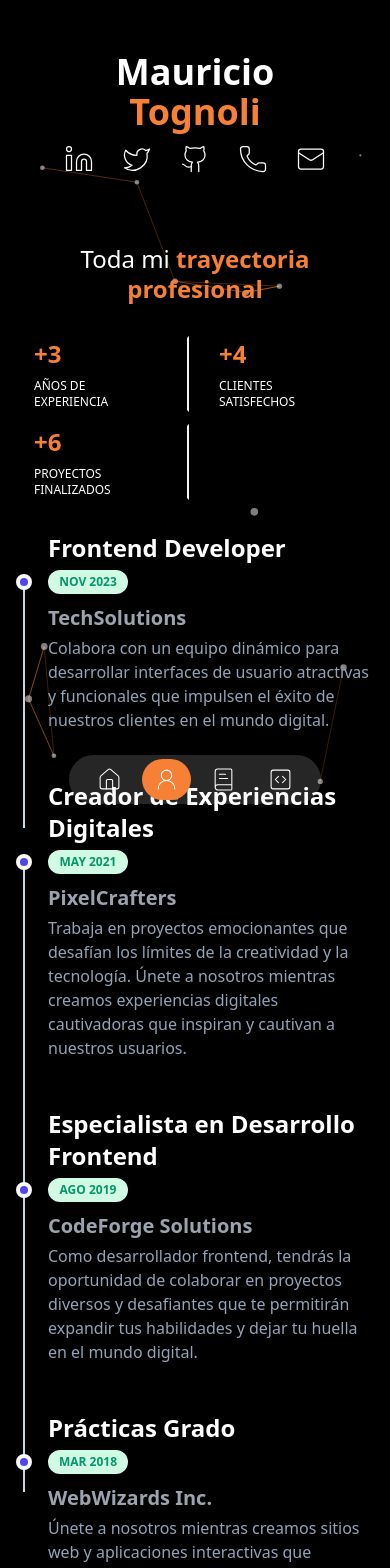
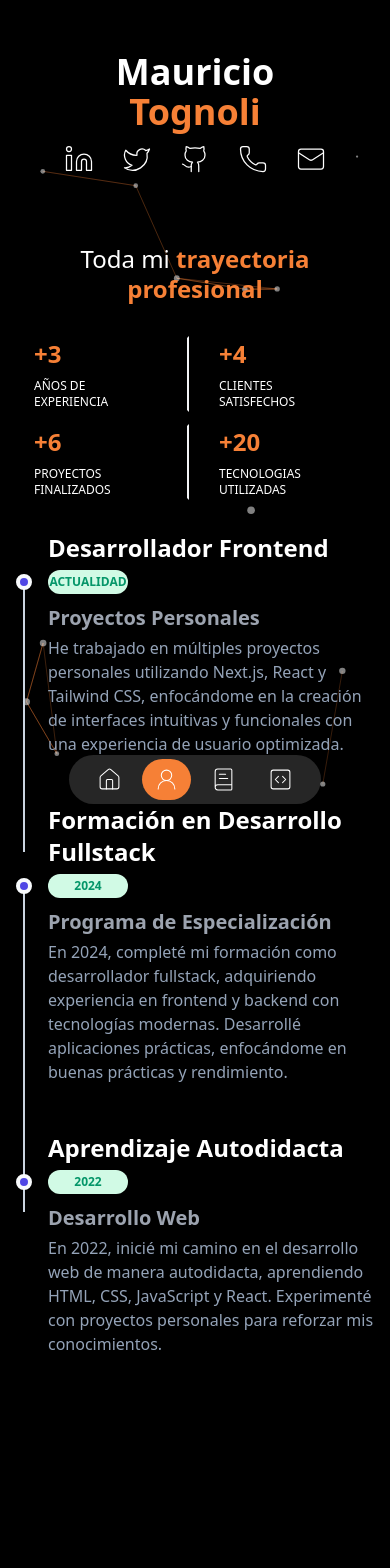
Before and after one commit to MauricioTognoli/Portfolio-Web, a Next.js app in the folder landing/: page /about-me in a window 390 px wide. Shown: the top 1568 px of the page. After the commit the page ends 1516 px from the top, so only its background shows below. Built offline with nearby package versions, Linux system fonts and the light colour scheme.

Commit message:
fix responsive en about-me

```diff
--- a/landing/components/Counter-services.tsx
+++ b/landing/components/Counter-services.tsx
@@ -1,4 +1,4 @@
-'use client'
+"use client";
 import React from "react";
 import { dataCounter } from "@/data";
 import CountUp from "react-countup";
@@ -8,18 +8,19 @@ const CounterServices = () => {
     <div className="grid justify-between max-w-3xl grid-cols-2 gap-3 mx-auto my-8 md:grid-cols-4 md:gap-6">
       {dataCounter.map(
         ({ id, endCounter, text, lineRight, lineRightMobile }) => (
-          <div key={id} className={`${lineRight && "ltr"}`}>
           <div
+            key={id}
             className={`${
               lineRight &&
               "px-4 border-2 border-transparent md:border-e-gray-100"
-              } ${lineRightMobile && "border-e-gray-100"}`}
+            } ${
+              lineRightMobile && "border-e-gray-100"
+            } last:border-e-0 last:md:border-e-0`}
           >
             <p className="flex mb-2 text-2xl font-extrabold md:text-4xl text-secondary">
               + <CountUp end={endCounter} start={0} duration={5} />
             </p>
             <p className="text-xs uppercase max-w-[100px]">{text}</p>
-            </div>
           </div>
         )
       )}
--- a/landing/components/Introduction.tsx
+++ b/landing/components/Introduction.tsx
@@ -18,7 +18,7 @@ const Introduction = () => {
         />
         <div className="flex flex-col justify-center max-w-md mt-6 ">
           <h1 className="mb-5 text-2xl leading-tight text-center md:text-left md:text-4xl md:mb-10">
-            Si Puedes Pensarlo,
+            Si puedes pensarlo,
             <TypeAnimation
               sequence={[
                 "puedes programarlo",
--- a/landing/data.tsx
+++ b/landing/data.tsx
@@ -59,33 +59,28 @@ export const itemsNavbar = [
 export const dataAboutPage = [
     {
         id: 1,
-        title: "Frontend Developer",
-        subtitle: "TechSolutions",
-        description: "Colabora con un equipo dinámico para desarrollar interfaces de usuario atractivas y funcionales que impulsen el éxito de nuestros clientes en el mundo digital.",
-        date: "Nov 2023 ",
+        title: "Desarrollador Frontend",
+        subtitle: "Proyectos Personales",
+        description: "He trabajado en múltiples proyectos personales utilizando Next.js, React y Tailwind CSS, enfocándome en la creación de interfaces intuitivas y funcionales con una experiencia de usuario optimizada.",
+        date: "Actualidad",
     },
     {
         id: 2,
-        title: "Creador de Experiencias Digitales",
-        subtitle: "PixelCrafters",
-        description: "Trabaja en proyectos emocionantes que desafían los límites de la creatividad y la tecnología. Únete a nosotros mientras creamos experiencias digitales cautivadoras que inspiran y cautivan a nuestros usuarios.",
-        date: "May 2021",
+        title: "Formación en Desarrollo Fullstack",
+        subtitle: "Programa de Especialización",
+        description: "En 2024, completé mi formación como desarrollador fullstack, adquiriendo experiencia en frontend y backend con tecnologías modernas. Desarrollé aplicaciones prácticas, enfocándome en buenas prácticas y rendimiento.",
+        date: "2024",
     },
     {
         id: 3,
-        title: "Especialista en Desarrollo Frontend",
-        subtitle: "CodeForge Solutions",
-        description: "Como desarrollador frontend, tendrás la oportunidad de colaborar en proyectos diversos y desafiantes que te permitirán expandir tus habilidades y dejar tu huella en el mundo digital.",
-        date: "Ago 2019",
-    },
-    {
-        id: 4,
-        title: "Prácticas Grado",
-        subtitle: "WebWizards Inc.",
-        description: "Únete a nosotros mientras creamos sitios web y aplicaciones interactivas que sorprenden y deleitan a nuestros clientes. Si tienes pasión por el diseño y la programación, y disfrutas colaborar en un entorno creativo, ¡queremos conocerte!        ",
-        date: "Mar 2018",
-    },
-]
+        title: "Aprendizaje Autodidacta",
+        subtitle: "Desarrollo Web",
+        description: "En 2022, inicié mi camino en el desarrollo web de manera autodidacta, aprendiendo HTML, CSS, JavaScript y React. Experimenté con proyectos personales para reforzar mis conocimientos.",
+        date: "2022",
+    }
+];
+
+
 
 export const dataCounter = [
     {
@@ -106,6 +101,13 @@ export const dataCounter = [
         id: 2,
         endCounter: 6,
         text: "Proyectos finalizados",
+        lineRight: true,
+        lineRightMobile: true,
+    },
+    {
+        id: 3,
+        endCounter: 20,
+        text: "Tecnologias utilizadas",
         lineRight: true,
         lineRightMobile: true,
     },
```
Lines whose indentation alone changed are shown as unchanged.
